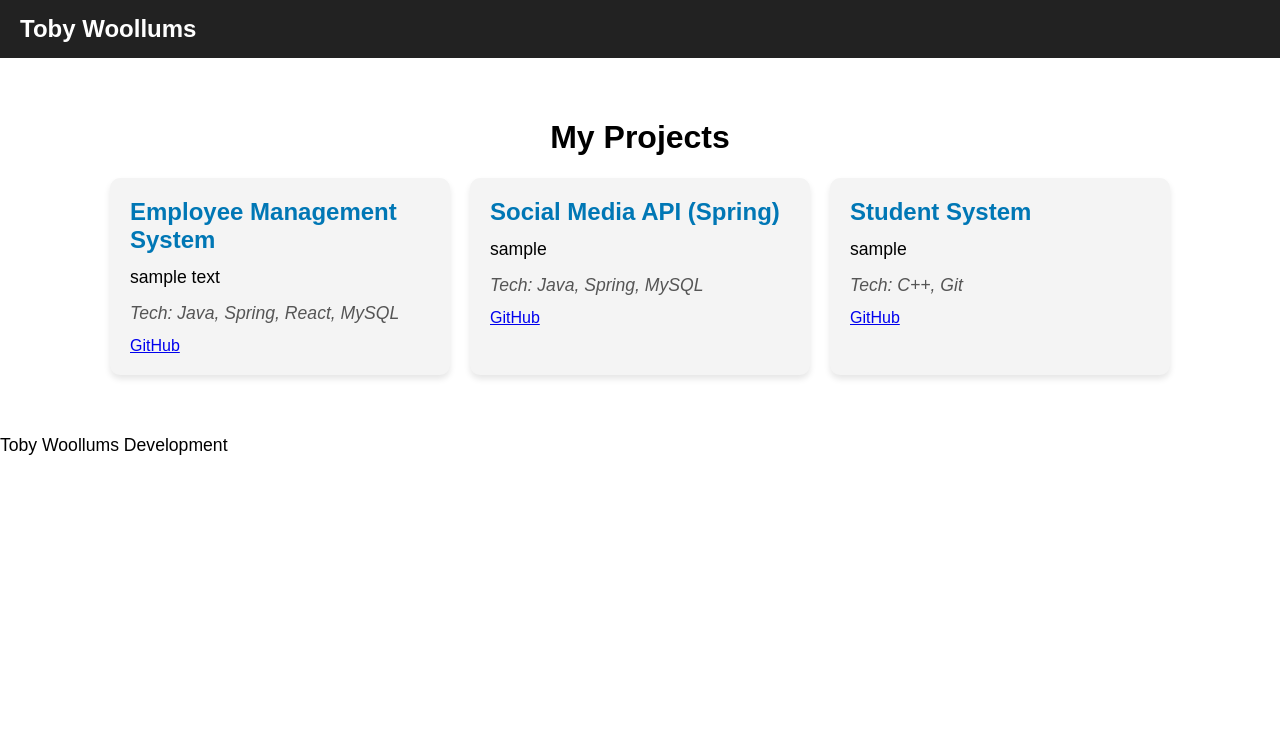
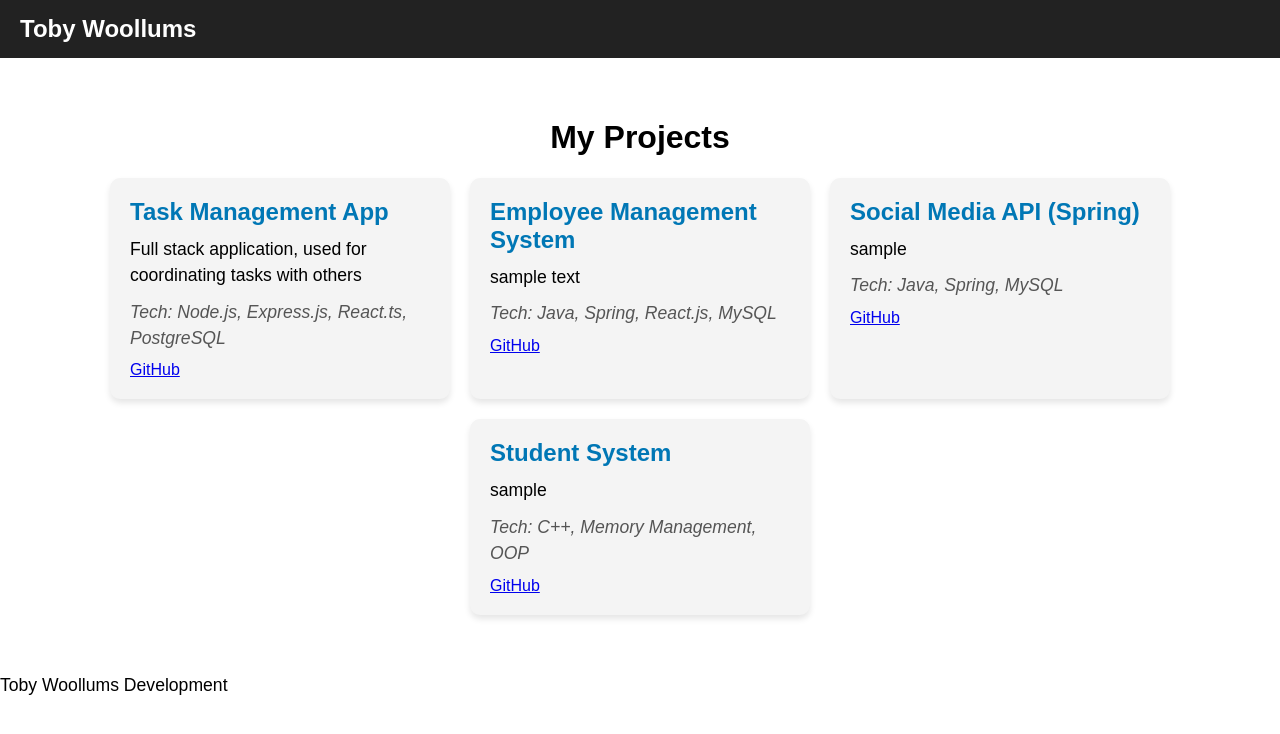
Before and after one commit to woollumst/woollumst.github.io, a React (Vite) app: page /projects in a window 1280 px wide. Shown: the top 734 px of the page. Built offline with nearby package versions, Linux system fonts and the light colour scheme.

Commit message:
Update Projects.jsx

```diff
--- a/src/pages/Projects.jsx
+++ b/src/pages/Projects.jsx
@@ -2,9 +2,15 @@ import "./Projects.css";
 
 const projects = [
     {
+        title: "Task Management App",
+        description: "Full stack application, used for coordinating tasks with others",
+        tech: ["Node.js", "Express.js", "React.ts", "PostgreSQL"],
+        github: "https://www.github.com/woollumst/lumaa-spring-2025-swe",
+    },
+    {
         title: "Employee Management System",
         description: "sample text",
-        tech: ["Java", "Spring", "React", "MySQL"],
+        tech: ["Java", "Spring", "React.js", "MySQL"],
         github: "https://www.github.com/woollumst/EmployeeManagementSystem/",
     },
     {
@@ -16,7 +22,7 @@ const projects = [
     {
         title: "Student System",
         description: "sample",
-        tech: ["C++", "Git"],
+        tech: ["C++", "Memory Management", "OOP"],
         github: "https://www.github.com/woollumst/StudentSystem/",
     },
 ];
```
